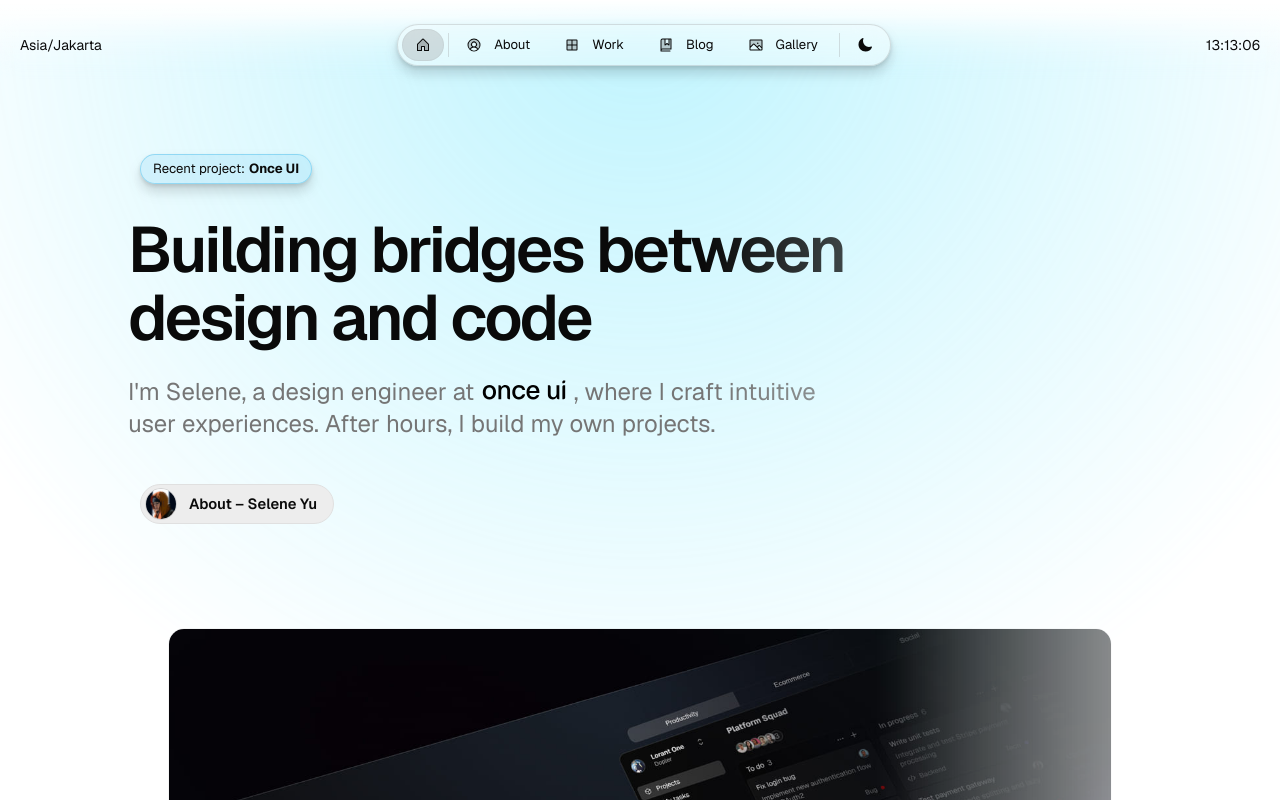
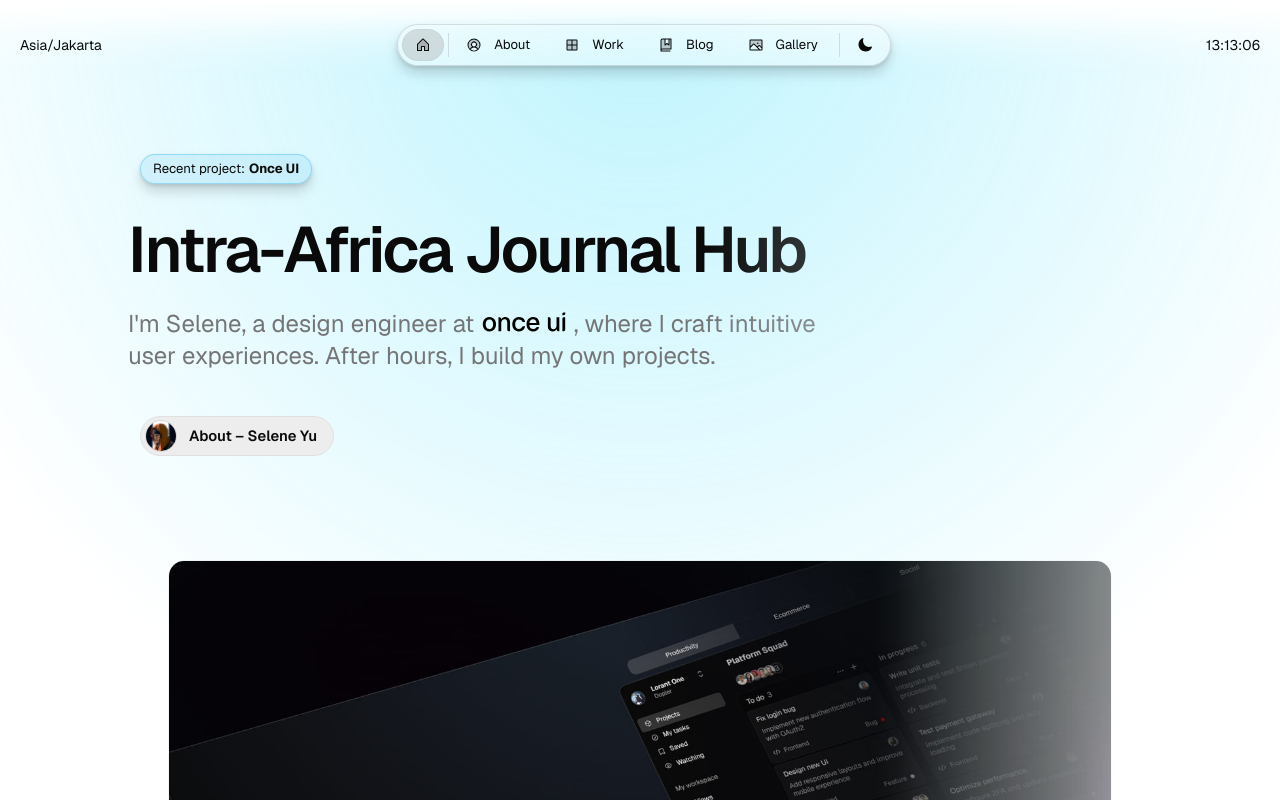
Before and after one commit to SaddyMalingu/intra-africa-journal-hub-landing-page, a Next.js app: page / in a window 1280 px wide. Shown: the top 800 px of the page. Built offline with nearby package versions, Linux system fonts and the light colour scheme.

Commit message:
Update content.js
Added Brand Name

```diff
--- a/src/app/resources/content.js
+++ b/src/app/resources/content.js
@@ -55,7 +55,7 @@ const home = {
   label: "Home",
   title: `${person.name}'s Portfolio`,
   description: `Portfolio website showcasing my work as a ${person.role}`,
-  headline: <>Building bridges between design and code</>,
+  headline: <>Intra-Africa Journal Hub</>,
   featured: {
     display: true,
     title: <>Recent project: <strong className="ml-4">Once UI</strong></>,
```
